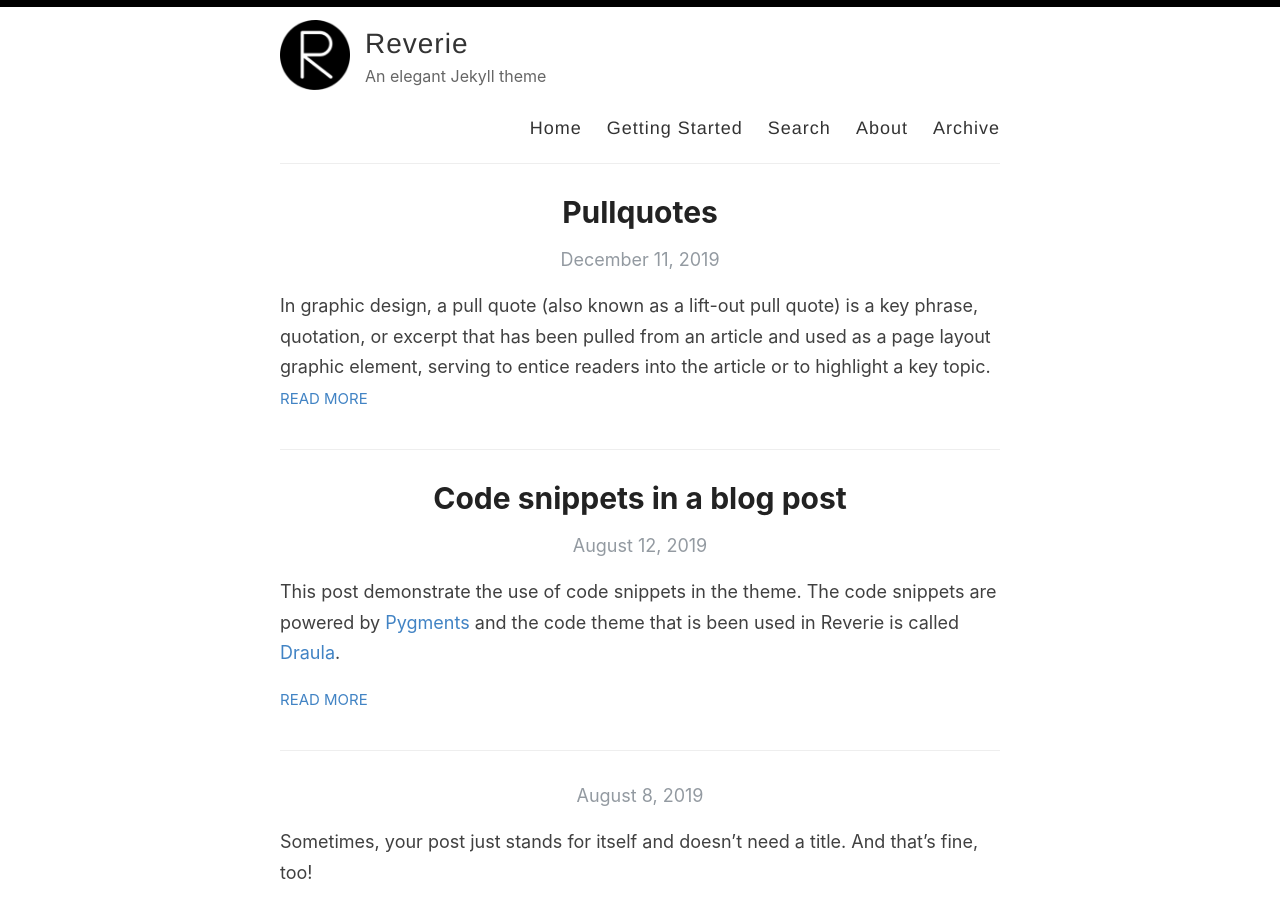
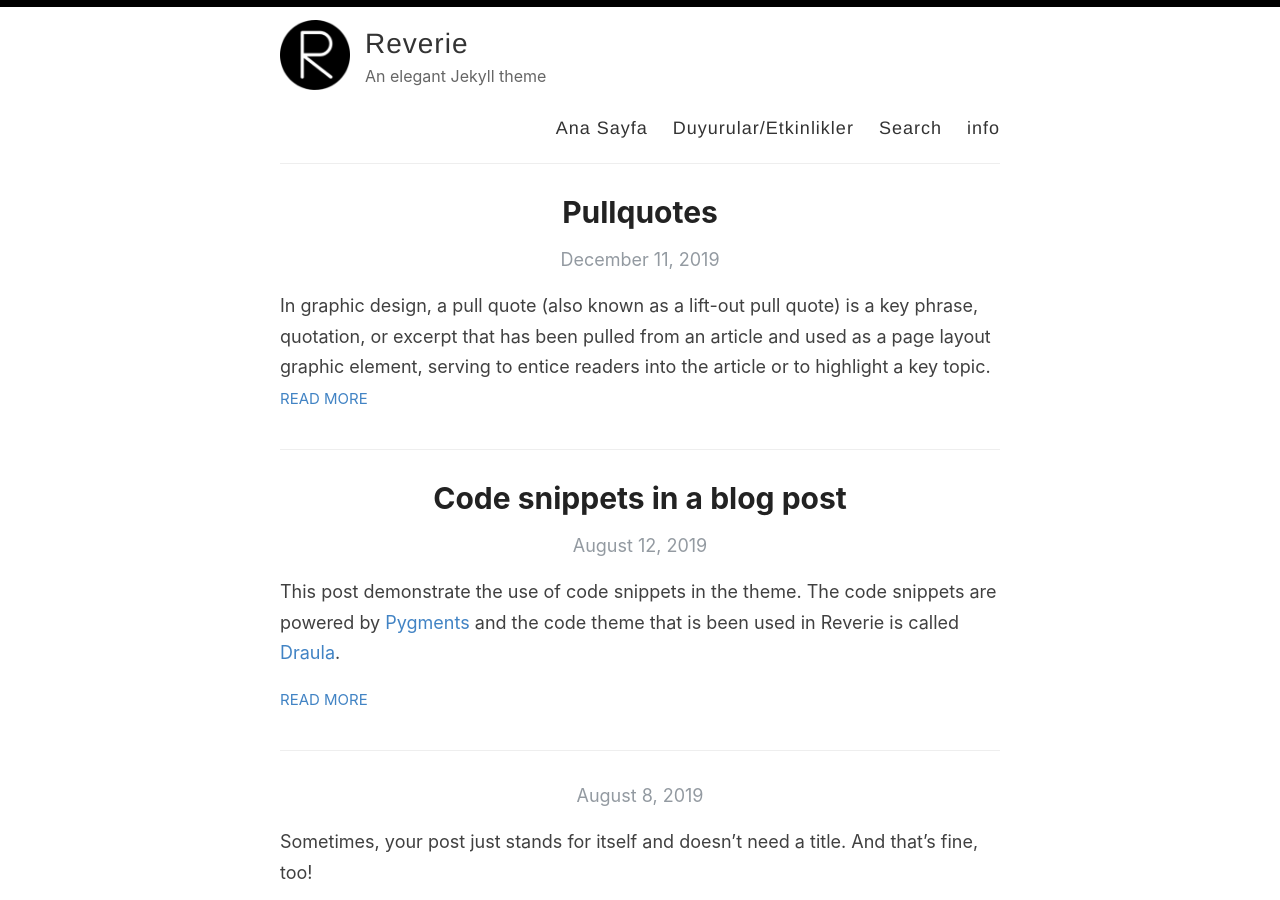
Before and after one commit to kabarmaz/kabarmaz, a Jekyll site: the page built from index.html, in a window 1280 px wide and 900 px high. Built offline with Jekyll 4.4.1, drawn with Linux system fonts in a browser that asks for light colours; the list of posts is cut into pages by our own code.

Commit message:
Update default.html

```diff
--- a/_layouts/default.html
+++ b/_layouts/default.html
@@ -28,11 +28,11 @@
             </div>
 
             <nav>
-              <a href="{{ site.baseurl }}/">Home</a>
-              <a href="{{ site.baseurl }}/getting-started">Getting Started</a>
+              <a href="{{ site.baseurl }}/">Ana Sayfa</a>
+              <a href="{{ site.baseurl }}/duyurular">Duyurular/Etkinlikler</a>
               <a href="{{ site.baseurl }}/search">Search</a>
-              <a href="{{ site.baseurl }}/about">About</a>
-              <a href="{{ site.baseurl }}/archive">Archive</a>
+              <a href="{{ site.baseurl }}/Biz kimiz?">info</a>
+
             </nav>
           </header>
         </div>
```
